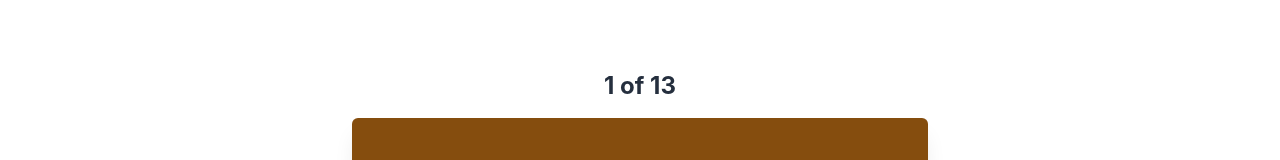
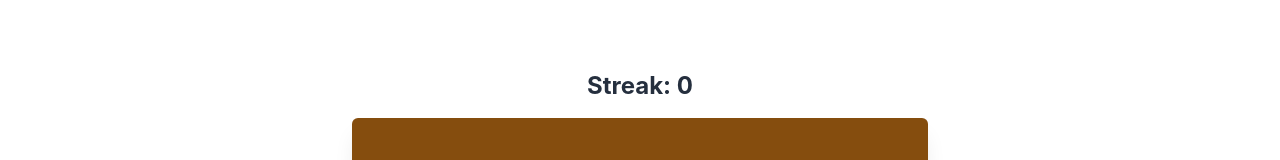
Before and after one commit to gerjunior/flashcards, a React (Vite) app: page / in a window 1280 px wide. Shown: the part 270-430 px from the top of the page. Built offline with nearby package versions, Linux system fonts and the light colour scheme.

Commit message:
feat: add streak counter

```diff
--- a/src/pages/Main.tsx
+++ b/src/pages/Main.tsx
@@ -11,6 +11,7 @@ export const Main = () => {
   const [isFlipped, setIsFlipped] = useState(false);
   const [input, setInput] = useState('');
   const [isCorrect, setIsCorrect] = useState<boolean | null>(null)
+  const [streak, setStreak] = useState(0)
 
   const handleClickCard = () => {
     setIsFlipped(!isFlipped);
@@ -49,14 +50,21 @@ export const Main = () => {
   }
 
   const handlePressEnter = () => {
+    if (input === '' || isFlipped || isCorrect || isCorrect === false) {
+      return
+    }
+
+    setIsFlipped(true)
+
     const fuzzyMatch = fuzzy(input, cards[currentCard].back, { ignoreCase: true, normalizeWhitespace: true });
     if (fuzzyMatch > 0.8) {
       setIsCorrect(true)
-      setIsFlipped(true)
+      setStreak(streak + 1)
       return
     }
 
     setIsCorrect(false)
+    setStreak(0)
   }
 
   const handleClickPickRandom = () => {
@@ -65,7 +73,8 @@ export const Main = () => {
     setCurrentCard(randomCard)
   }
 
-  const highlightColor = isCorrect === true ? 'green' : isCorrect === false ? 'red' : undefined
+  const inputHighlightColor = isCorrect === true ? 'green' : isCorrect === false ? 'red' : undefined
+  const streakColor = streak === 0 ? 'red' : 'green'
 
   return (
     <div className="min-h-full flex flex-col">
@@ -79,7 +88,8 @@ export const Main = () => {
       </div>
       <div>
         <p className="text-2xl font-bold mb-4">
-          { currentCard + 1 } of { cards.length }
+          Streak: <span
+          className={ `text-2xl font-bold text-${streakColor}-500 `}>{ streak }</span>
         </p>
       </div>
       <div className="flex flex-col justify-center items-center mt-10">
@@ -87,14 +97,14 @@ export const Main = () => {
                   isFlipped={ isFlipped }/>
         <div className="mt-16">
           <Input onChange={ handleInputChange } value={ input } placeholder="Type your answer"
-                 onPressEnter={ handlePressEnter } highlightColor={highlightColor}/>
+                 onPressEnter={ handlePressEnter } highlightColor={ inputHighlightColor }/>
         </div>
         <div className="flex flex-row justify-center items-center mt-4 space-x-4">
           <Button text="prev" onClick={ handleClickPrev } color="bg-blue-500"/>
           <Button text="next" onClick={ handleClickNext } color="bg-blue-500"/>
         </div>
         <div className="mt-3">
-          <Button text="pick random" onClick={ handleClickPickRandom } />
+          <Button text="pick random" onClick={ handleClickPickRandom }/>
         </div>
       </div>
     </div>
```
